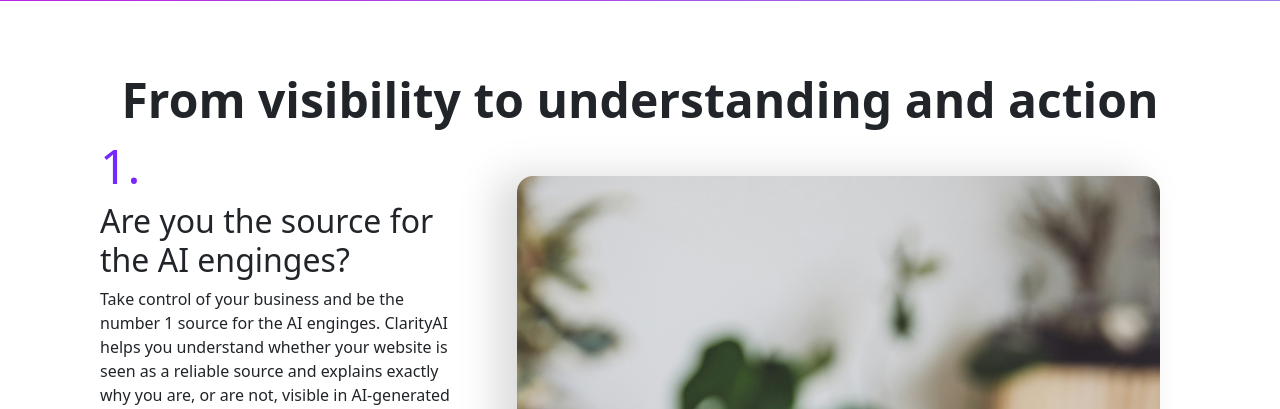
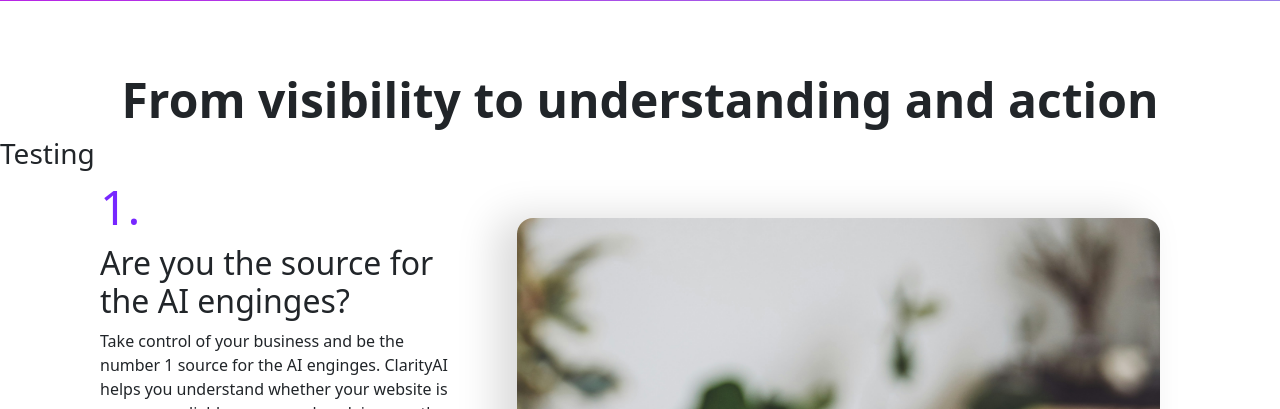
Before and after one commit to Blommis/clarity-ai, a Django app: page / in a window 1280 px wide. Shown: the part 545-954 px from the top of the page. Run offline with Django 4.2, Linux system fonts and the light colour scheme; some libraries are stand-ins or nearby versions.

Commit message:
testing if production works

```diff
--- a/analysis/templates/analysis/index.html
+++ b/analysis/templates/analysis/index.html
@@ -28,6 +28,7 @@
 <!--hero secttion ends-->
 <!--dashboard info section-->
 <h2 class="header-about-dashboard-section">From visibility to understanding and action</h2>
+<h3>Testing</h3>
 <section id="about-dashboard">
     <div class="dashboard-text">
         <h2 class="number-heading">1.</h2>
```
